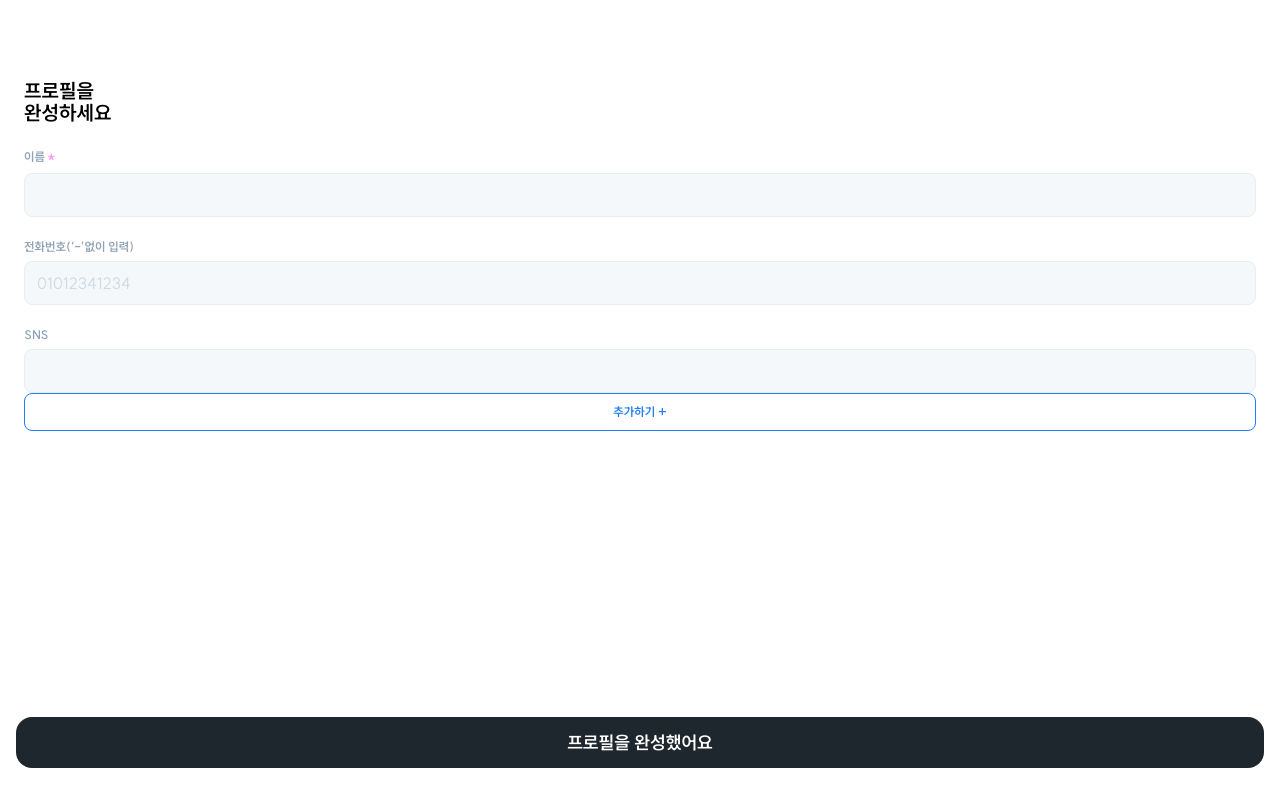
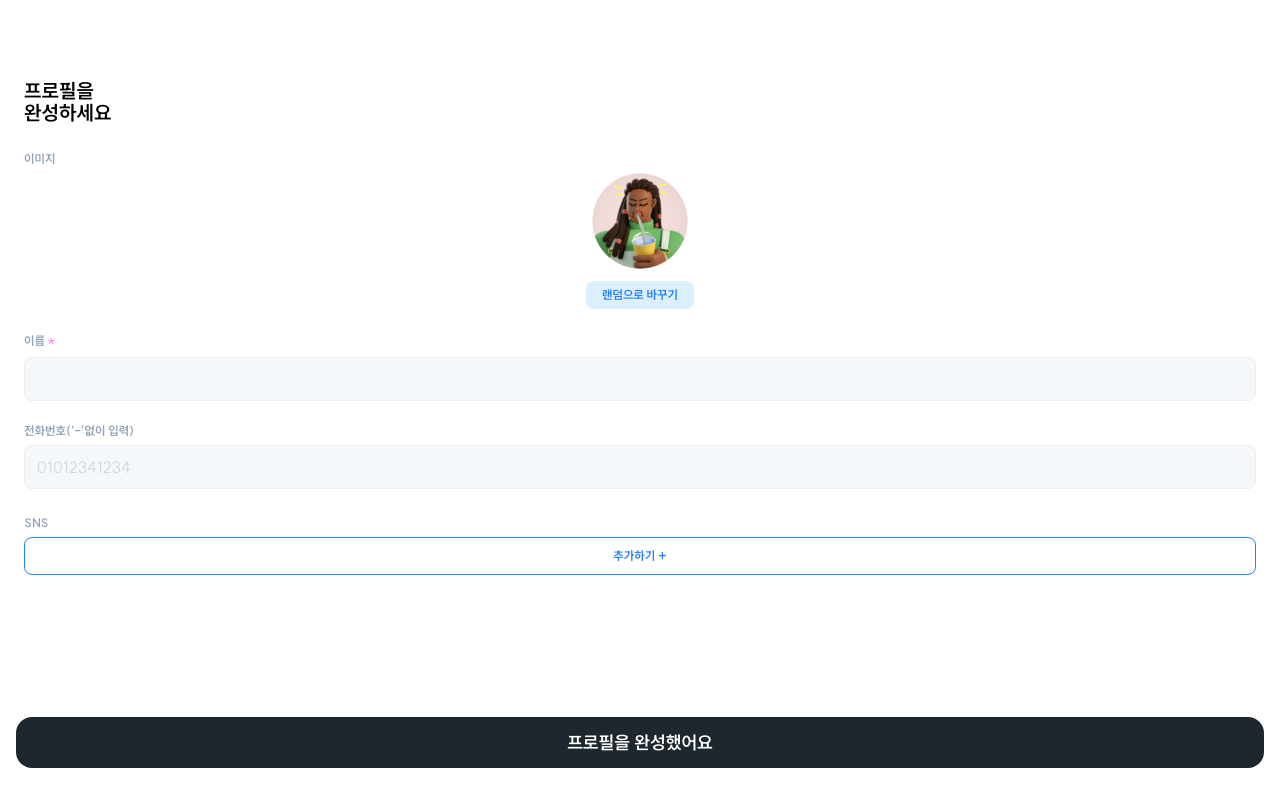
Before and after one commit to Nowdays-Goodnight-Cool-Niang/SharEv-Frontend, a React (Vite) app: page /account in a window 1280 px wide. Shown: the top 806 px of the page. Built offline with nearby package versions, Linux system fonts and the light colour scheme.

Commit message:
feat: 🎸 프로필 폼 UI 및 동작
- 아바타 이미지 랜덤 추가

```diff
--- a/src/components/account/Content.tsx
+++ b/src/components/account/Content.tsx
@@ -1,10 +1,33 @@
 import { useNavigate } from 'react-router';
 import Input from '../common/Input';
-import ButtonSecondary from '../common/ButtonSecondary';
 import ButtonPrimary from '../common/ButtonPrimary';
+import SnsForm from './SnsForm';
+import { useEffect, useState } from 'react';
+import ImgForm from './ImgForm';
 
 function Content() {
+  const [formAccount, setFormAccount] = useState({});
+
   const navigate = useNavigate();
+
+  const handleChange = (e: React.ChangeEvent<HTMLInputElement>) => {
+    const { name, value } = e.target;
+    setFormAccount((prevData) => ({
+      ...prevData,
+      [name]: value,
+    }));
+  };
+
+  const handleSnsChange = (data: { [key: string]: string }) => {
+    setFormAccount((prevData) => ({
+      ...prevData,
+      ...data,
+    }));
+  };
+
+  useEffect(() => {
+    console.log(formAccount);
+  }, [formAccount]);
 
   const handleProfileCompletion = () => {
     // TODO: 프로필 데이터를 서버에 저장하는 API 호출
@@ -12,10 +35,11 @@ function Content() {
   };
   return (
     <form>
-      <Input labelName='이름' required={true} />
-      <Input labelName='전화번호(‘-’없이 입력)' placeholder='01012341234' />
-      <Input labelName='SNS' />
-      <ButtonSecondary>추가하기 +</ButtonSecondary>
+      <ImgForm />
+      <Input labelName='이름' name='name' required={true} onChange={handleChange} />
+      <Input labelName='전화번호(‘-’없이 입력)' placeholder='01012341234' name='phone' onChange={handleChange} />
+      <SnsForm onChange={handleSnsChange} />
+
       <div className='fixed bottom-8 left-4 right-4 max-w-full'>
         <ButtonPrimary onClick={handleProfileCompletion}>프로필을 완성했어요</ButtonPrimary>
       </div>
--- /dev/null
+++ b/src/components/account/Dropdown.tsx
@@ -0,0 +1,51 @@
+import { useState } from 'react';
+
+interface IDropdownProps {
+  options: string[];
+
+  name?: string;
+  value: { selectValue: string; inputValue: string };
+  onChange?: (e: React.ChangeEvent<HTMLSelectElement>) => void;
+}
+
+function Dropdown({ options, name, value, onChange }: IDropdownProps) {
+  const [selectValue, setSelectValue] = useState(value.selectValue);
+  const [inputValue, setInputValue] = useState(value.inputValue);
+
+  const handleSelectChange = (e: React.ChangeEvent<HTMLSelectElement>) => {
+    const newValue = e.target.value;
+    setSelectValue(newValue);
+    onChange(newValue, inputValue);
+  };
+
+  const handleInputChange = (e: React.ChangeEvent<HTMLInputElement>) => {
+    const newValue = e.target.value;
+    setInputValue(newValue);
+    onChange(selectValue, newValue);
+  };
+
+  return (
+    <div className='flex'>
+      <select
+        className='w-full rounded-lg border bg-gray-50 border-gray-70 p-3 text-base mt-2 h-11'
+        {...(name && { name })}
+        onChange={handleSelectChange}
+      >
+        {options.map((option, index) => (
+          <option key={index} value={option}>
+            {option}
+          </option>
+        ))}
+      </select>
+      <input
+        type='text'
+        {...(name && { name })}
+        onChange={handleInputChange}
+        placeholder={'링크를 입력해 주세요'}
+        className='w-full rounded-lg border bg-gray-50 border-gray-70 p-3 text-base placeholder:text-gray-100 mt-2 h-11'
+      />
+    </div>
+  );
+}
+
+export default Dropdown;
--- /dev/null
+++ b/src/components/account/ImgForm.tsx
@@ -0,0 +1,37 @@
+import { useLayoutEffect, useState } from 'react';
+import ButtonTertiary from '../common/ButtonTertiary';
+
+function ImgForm() {
+  const [randomNumber, setRandomNumber] = useState<number | null>(null);
+
+  const getRandomNumber = () => {
+    const numbers = Array.from({ length: 30 }, (_, i) => i + 1).filter((num) => num !== 4 && num !== 5);
+    const randomIndex = Math.floor(Math.random() * numbers.length);
+    return numbers[randomIndex];
+  };
+
+  const handleAvatarRamdom = () => {
+    const number = getRandomNumber();
+    setRandomNumber(number);
+  };
+
+  useLayoutEffect(() => {
+    handleAvatarRamdom();
+  }, []);
+
+  return (
+    <label className='block mt-6'>
+      <span className='text-label text-gray-200'>이미지</span>
+      <div className='mt-2 flex flex-col justify-center items-center'>
+        <img
+          src={`../../../src/assets/images/avatars/${randomNumber}.png`}
+          alt='randomAvatar'
+          className='w-24 h-24 rounded-full border border-gray-300 mb-3'
+        />
+        <ButtonTertiary onClick={handleAvatarRamdom}>랜덤으로 바꾸기</ButtonTertiary>
+      </div>
+    </label>
+  );
+}
+
+export default ImgForm;
--- /dev/null
+++ b/src/components/account/SnsForm.tsx
@@ -0,0 +1,50 @@
+import { useState } from 'react';
+import ButtonSecondary from '../common/ButtonSecondary';
+import Dropdown from './Dropdown';
+
+interface ISnsFormProps {
+  name?: string;
+  onChange: (data: { [key: string]: string }) => void;
+}
+
+function SnsForm({ onChange }: ISnsFormProps) {
+  const [fields, setFields] = useState([]);
+
+  const handleAddField = () => {
+    setFields([...fields, { selectValue: '', inputValue: '' }]);
+  };
+
+  const handleFieldChange = (index: number, field: { selectValue: string; inputValue: string }) => {
+    const newFields = [...fields];
+    newFields[index] = field;
+    setFields(newFields);
+
+    const data = newFields.reduce((acc, curr) => {
+      if (curr.selectValue) {
+        acc[curr.selectValue] = curr.inputValue;
+      }
+      return acc;
+    }, {} as { [key: string]: string });
+
+    onChange(data);
+  };
+
+  return (
+    <label className='block mt-6'>
+      <span className='text-label text-gray-200'>SNS</span>
+      <div className='mt-2'>
+        {fields.map((field, idx) => (
+          <Dropdown
+            key={idx}
+            options={['github', 'instagram', 'facebook ']}
+            value={field}
+            onChange={(selectValue, inputValue) => handleFieldChange(idx, { selectValue, inputValue })}
+          />
+        ))}
+        <ButtonSecondary onClick={handleAddField}>추가하기 +</ButtonSecondary>
+      </div>
+    </label>
+  );
+}
+
+export default SnsForm;
--- a/src/components/common/ButtonSecondary.tsx
+++ b/src/components/common/ButtonSecondary.tsx
@@ -1,10 +1,14 @@
 interface IButtonSecondaryProps {
   children: React.ReactNode;
+  onClick: () => void;
 }
 
-function ButtonSecondary({ children }: IButtonSecondaryProps) {
+function ButtonSecondary({ children, onClick }: IButtonSecondaryProps) {
   return (
-    <button className='bg-white text-label text-blue-500 w-full py-3 px-4 border border-blue-500 rounded-lg hover:border-blue-400'>
+    <button
+      className='bg-white text-label text-blue-500 w-full py-3 px-4 border border-blue-500 rounded-lg hover:border-blue-400'
+      onClick={onClick}
+    >
       {children}
     </button>
   );
--- a/src/components/common/ButtonTertiary.tsx
+++ b/src/components/common/ButtonTertiary.tsx
@@ -1,5 +1,14 @@
-function ButtonTertiary() {
-  return <>ButtonTertiary</>;
+interface IButtonTertiaryProps {
+  children: React.ReactNode;
+  onClick: () => void;
+}
+
+function ButtonTertiary({ children, onClick }: IButtonTertiaryProps) {
+  return (
+    <button className='text-label text-blue-500 bg-blue-100 py-2 px-4 rounded-lg' onClick={onClick}>
+      {children}
+    </button>
+  );
 }
 
 export default ButtonTertiary;
```
